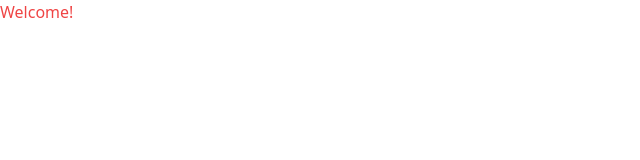
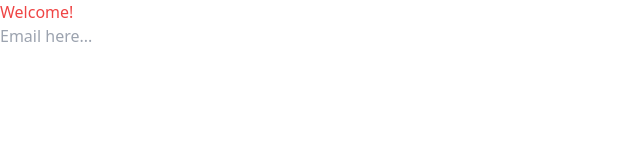
Before and after one commit to Sha-Shak/Travenor-app, a React (Vite) app in the folder client/: page / in a window 1280 px wide. Shown: the top 160 px of the page, without its empty margins (0-640 px from the left). Built offline with nearby package versions, Linux system fonts and the light colour scheme.

Commit message:
add: custom input field added

```diff
--- a/client/src/App.tsx
+++ b/client/src/App.tsx
@@ -1,7 +1,18 @@
+import CustomInput from './components/Input/Index';
+
 function App() {
+  const handleChange = (e: React.ChangeEvent<HTMLInputElement>) => {
+    // setInputValue(e.target.value);
+    console.log(e.target.value);
+  };
   return (
     <>
       <h1 className="text-red-500">Welcome!</h1>
+      <CustomInput
+        inputType="text"
+        placeholder="Email here..."
+        onChangeAction={handleChange}
+      />
     </>
   );
 }
--- a/client/src/components/Input/Index.ts
+++ /dev/null
@@ -1,14 +0,0 @@
-import React from 'react'
-type InputProps= {
-    inputType:? string;
-    palceholder?: string;
-    value?: string;
-    onChange?: (e: React.ChangeEvent<HTMLInputElement>) => void;
-}
-const Input : React.FC<InputProps> = ({inputType, palceholder, value, onChange}: InputProps) => {
-  return (
-    <h1> Hello </h1>
-    );
-}
-
-export default Input
--- /dev/null
+++ b/client/src/components/Input/Index.tsx
@@ -0,0 +1,25 @@
+import React from 'react';
+type InputProps = {
+  inputType: string;
+  placeholder: string;
+  value?: string;
+  onChangeAction: (e: React.ChangeEvent<HTMLInputElement>) => void;
+};
+
+const CustomInput: React.FC<InputProps> = ({
+  inputType,
+  placeholder,
+  value,
+  onChangeAction,
+}: InputProps) => {
+  return (
+    <input
+      type={inputType}
+      placeholder={placeholder}
+      onChange={onChangeAction}
+      value={value}
+    />
+  );
+};
+
+export default CustomInput;
```
Also changed, not shown: client/.eslintrc.cjs.
